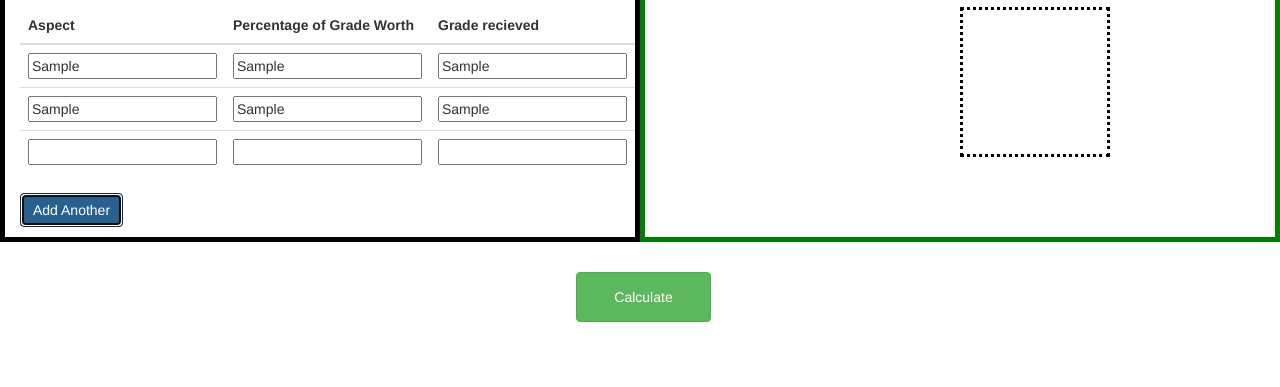
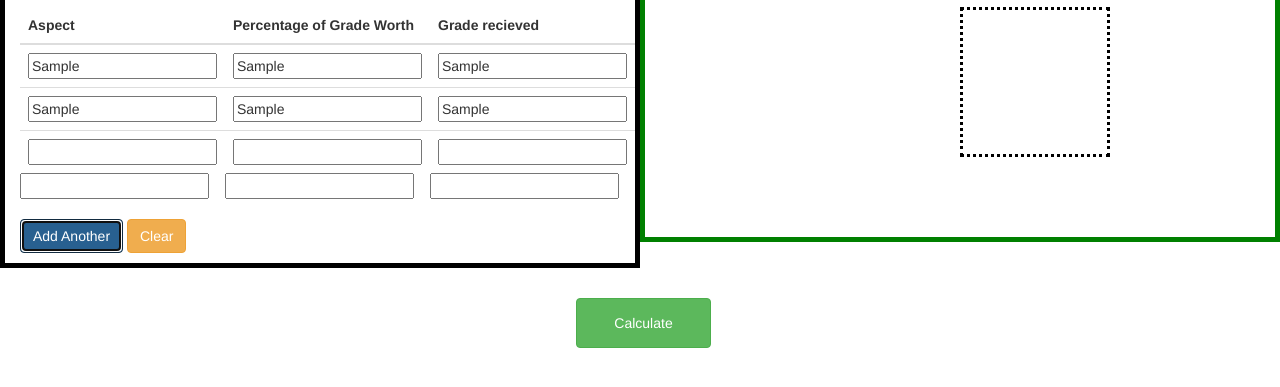
Before and after one commit to Devonte202/grade-calculator, a website: page grade-calculator.html in a window 1280 px wide. Both pictures are taken after typing "Sample", "Sample", "Sample", "Sample", "Sample", "Sample" into the empty fields and a click on the button "Add Another". Shown: the part 331-718 px from the top of the page. Drawn offline with nearby package versions, Linux system fonts and the light colour scheme.

Commit message:
Missing Button & Logic

```diff
--- a/grade-calculator.css
+++ b/grade-calculator.css
@@ -24,3 +24,6 @@
 #addAspect{
   margin-bottom: 10px;
 }
+#deleteAspect{
+  margin-bottom: 10px;
+}
--- a/grade-calculator.html
+++ b/grade-calculator.html
@@ -116,6 +116,7 @@
           </tbody>
         </table>
         <button type="button" id="addAspect" class="btn btn-primary">Add Another</button>
+        <button type="button" id="deleteAspect" class="btn btn-warning">Clear</button>
     </div>
   <!--End of Input Section-->
 
--- a/grade-calculator.js
+++ b/grade-calculator.js
@@ -1,35 +1,59 @@
 $(document).ready(function(){
-
+// Start of add aspect button code
 $("#addAspect").click(function(){
-
-   $("#inputTable").append("\
-   <tr id="tableItem">\
+    $("#inputTable").append("\
+   <tr class='tableItem'>\
      <td>\
        <form>\
-             <input list="aspects" name="aspects">\
-             <datalist id="aspects">\
-               <option value="Exams">\
-               <option value="Homework">\
-               <option value="Attendance">\
-               <option value="Term paper(s)">\
-               <option value="Quizzes">\
-               <option value="Final Exam">\
-               <option value="Lab">\
+             <input list='aspects' name='aspects'>\
+             <datalist id='aspects'>\
+               <option value='Exams'>\
+               <option value='Homework'>\
+               <option value='Attendance'>\
+               <option value='Term paper(s)'>\
+               <option value='Quizzes'>\
+               <option value='Final Exam'>\
+               <option value='Lab'>\
            </datalist>\
        </form>\
      </td>\
      <td>\
        <form>\
-             <input class="percentInput">\
+             <input class='percentInput'>\
        </form>\
      </td>\
      <td>\
        <form>\
-             <input class="gradeInput">\
+             <input class='gradeInput'>\
        </form>\
      </td>\
    </tr>\
       ")
 
-    });
-       });
+   });
+// End of add aspect button code
+
+
+
+// Start of Calculate Button Code
+
+      // function calcGrade(h,x,y,z){
+     //var Grade = (0.10*h)+(0.25*x)+(0.25*y)+(0.40*z)
+    //  return Grade ;
+    //}
+   //console.log("Calculus " + calcGrade(84.72,77,55,82).toFixed(4));
+   // FIGURE OUT HOW TO MAKE THIS LOGIC DYNAMIC
+
+// Code written here is to check to see if the data in forms was being collected
+   var percentages = $(".percentInput");
+   $("#calculate").click(function(){
+     var sum = 0;
+
+$('.percentInput').each(function(){
+    sum += parseInt(this.value);
+});
+      console.log(sum);
+
+     });
+
+});
```
